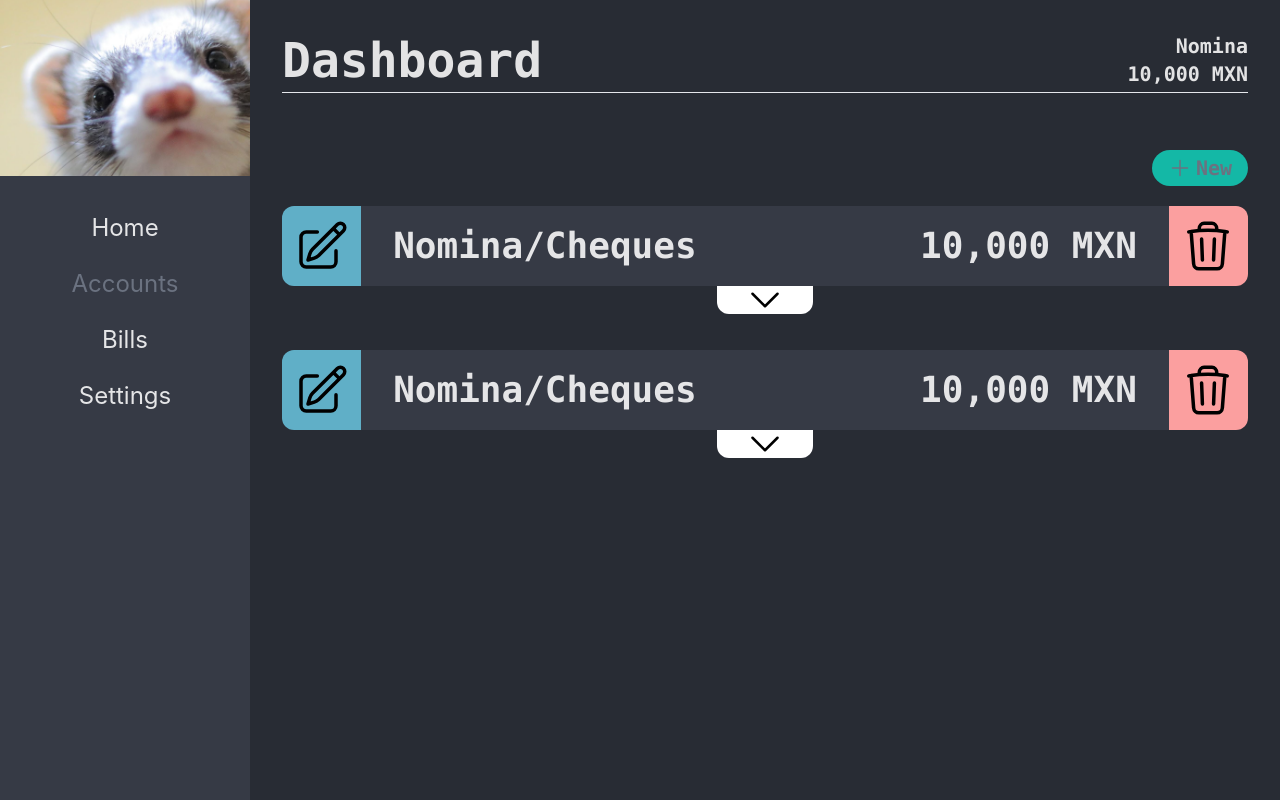
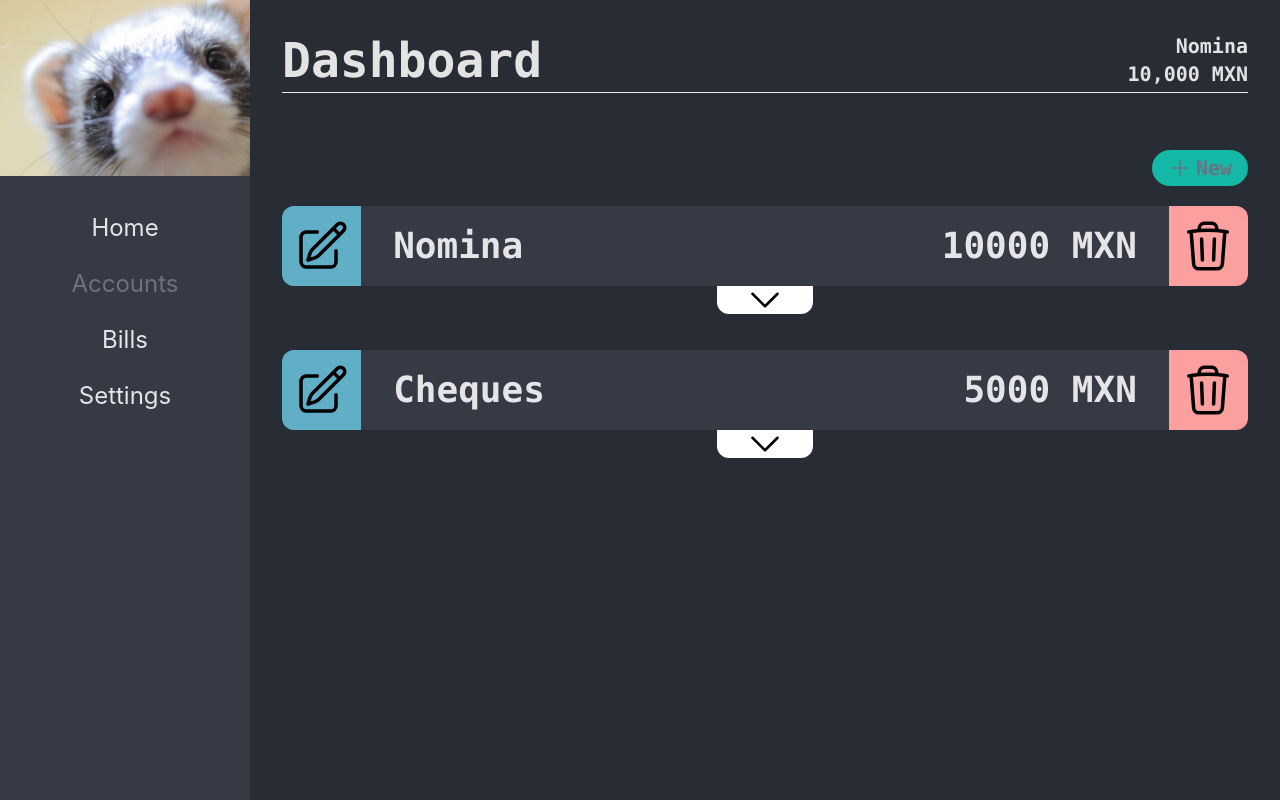
Before and after one commit to arieldelg/tracking-wallet, a React (Vite) app: page /accounts in a window 1280 px wide. Built offline with nearby package versions, Linux system fonts and the light colour scheme.

Commit message:
checkpoint Account Page

```diff
--- a/src/components/index.ts
+++ b/src/components/index.ts
@@ -8,6 +8,7 @@ import BillPreviewCard from "./walletApp/BillPreviewCard";
 import MyBillComponent from "./walletApp/MyBillComponent";
 import MyNewButton from "./walletApp/MyNewButton";
 import MyContainerCardAccounts from "./walletApp/MyContainerCardAccounts";
+
 export {
   HeaderApp,
   ButtonsTypeCurrency,
--- a/src/components/walletApp/MyBillComponent.tsx
+++ b/src/components/walletApp/MyBillComponent.tsx
@@ -24,7 +24,7 @@ const MyBillComponent = ({
   };
   return (
     <div
-      className={`bg-customBGDark1 rounded-2xl ring-2 px-8 py-5 ultraWide:p-8 w-full h-full max-h-[790px] max-w-[600px] ultraWide:max-w-[730px] text-lg ultraWide:text-xl relative flex flex-col justify-between animate-fadeInBillModal ${
+      className={`bg-customBGDark1 rounded-2xl ring-2 px-8 py-5 ultraWide:p-8 w-full h-full max-h-[750px] max-w-[600px] ultraWide:max-w-[730px] text-lg ultraWide:text-xl relative flex flex-col justify-between animate-fadeInBillModal ${
         activeNote?.typeCurrency === "income"
           ? "ring-customGreen"
           : "ring-customRed"
--- a/src/components/walletApp/MyContainerCardAccounts.tsx
+++ b/src/components/walletApp/MyContainerCardAccounts.tsx
@@ -3,12 +3,15 @@ import {
   PencilSquareIcon,
   TrashIcon,
 } from "@heroicons/react/24/outline";
-import { useAppDispatch, useAppSelector } from "../../store/hooks";
-import { OpenAccountTabSelector, setOpenTab } from "../../store/ui/uiSlice";
+import { PropsCardAccounts } from "../../interface/walletApp";
 
-const MyContainerCardAccounts = () => {
-  const openTab = useAppSelector(OpenAccountTabSelector);
-  const dispatch = useAppDispatch();
+const MyContainerCardAccounts = ({
+  openTab,
+  idAccount,
+  setIdAccount,
+  openTabAccounts,
+  ...props
+}: PropsCardAccounts) => {
   return (
     <div className="w-full h-auto flex flex-col items-center">
       <div className="flex w-full h-20 z-10">
@@ -16,53 +19,55 @@ const MyContainerCardAccounts = () => {
           <PencilSquareIcon className="w-14 text-black" />
         </div>
         <div className="flex text-4xl justify-between items-center w-full px-8 bg-customBGDark1 h-full">
-          <p>Nomina/Cheques</p>
-          <p>10,000 MXN</p>
+          <p>{props.title}</p>
+          <p>
+            {props.quantity} <span>{props.typeCurrency}</span>
+          </p>
         </div>
         <div className="bg-customRed rounded-r-xl flex items-center justify-center h-full w-24">
           <TrashIcon className="w-14 text-black" />
         </div>
       </div>
-      <div className="w-[calc(100%-181.5px)] h-16 relative -top-12 -z-0">
+      <div className="w-[calc(100%-185px)] h-16 relative -top-12 -z-0">
         <div
           className={`h-12 w-full bg-customBGDark1 text-sm rounded-b-xl flex items-center px-4 border-2
               ${
-              openTab === "open"
+                openTab === "open" && idAccount === props.id
                   ? "animate-translateDescDown"
-                : openTab === "close"
+                  : openTab === "close" && idAccount === props.id
                   ? "animate-translateDescUp"
                   : ""
               }
             `}
         >
-          <p>
-            Esta cuenta lleva el registro de la casa de kino y de mi trabajo
-          </p>
+          <p>{props.description}</p>
         </div>
         <div
-          className={`w-full flex items-center justify-center ${
-            openTab === "open"
+          className={`w-full flex items-center justify-center  ${
+            openTab === "open" && idAccount === props.id
               ? "animate-translateDescDownButton"
-              : openTab === "close"
+              : openTab === "close" && idAccount === props.id
               ? "animate-translateDescUpButton"
               : ""
           }`}
         >
           <div
-            className="w-24 h-7 bg-white flex items-center justify-center rounded-b-xl cursor-pointer"
-            onClick={() =>
-              openTab === "init"
-                ? dispatch(setOpenTab("open"))
+            className={`w-24 h-7 bg-white flex items-center justify-center rounded-b-xl cursor-pointer `}
+            onClick={() => {
+              if (props.id !== idAccount && openTab === "open") return;
+              if (setIdAccount) setIdAccount(props.id);
+              return openTab === "init"
+                ? openTabAccounts!("open")
                 : openTab === "close"
-                ? dispatch(setOpenTab("open"))
-                : dispatch(setOpenTab("close"))
-            }
+                ? openTabAccounts!("open")
+                : openTabAccounts!("close");
+            }}
           >
             <ChevronDownIcon
               className={`w-10 text-black ${
-                openTab === "open"
+                openTab === "open" && idAccount === props.id
                   ? "animate-rotate0_180"
-                  : openTab === "close"
+                  : openTab === "close" && idAccount === props.id
                   ? "animate-rotate180_0"
                   : ""
               }`}
--- /dev/null
+++ b/src/data/mockAccounts.json
@@ -0,0 +1,16 @@
+[
+  {
+    "id": "1",
+    "title": "Nomina",
+    "quantity": 10000,
+    "typeCurrency": "MXN",
+    "description": "Esta cuenta lleva el registro de la casa de kino y de mi trabajo"
+  },
+  {
+    "id": "2",
+    "title": "Cheques",
+    "quantity": 5000,
+    "typeCurrency": "MXN",
+    "description": "Esta cuenta son para mis gastos personales"
+  }
+]
--- a/src/hooks/useWalletStore.ts
+++ b/src/hooks/useWalletStore.ts
@@ -1,6 +1,6 @@
 import { NoteProps } from "../interface/walletApp";
 import { useAppDispatch, useAppSelector } from "../store/hooks";
-import { setOpen } from "../store/ui/uiSlice";
+import { setOpen, setOpenTab, ValuesAccountTab } from "../store/ui/uiSlice";
 import {
   startDeleteNote,
   startFilteringState,
@@ -38,7 +38,9 @@ const useWalletStore = () => {
   const resetFilter = () => {
     dispatch(startFilteringState("reset"));
   };
-
+  const openTabAccounts = (value: ValuesAccountTab) => {
+    dispatch(setOpenTab(value));
+  };
   return {
     // Method
     setOpenModal,
@@ -47,6 +49,7 @@ const useWalletStore = () => {
     setActiveNote,
     setFilter,
     resetFilter,
+    openTabAccounts,
     //state store
     filter,
     notes,
--- a/src/pages/AccountsPage.tsx
+++ b/src/pages/AccountsPage.tsx
@@ -1,19 +1,33 @@
 import { useState } from "react";
-
+import MockAccounts from "../data/mockAccounts.json";
 import { MyContainerCardAccounts, MyNewButton } from "../components";
 import Modal from "../modals/Modal";
+import { useAppSelector } from "../store/hooks";
+import { OpenAccountTabSelector } from "../store/ui/uiSlice";
+import { useWalletStore } from "../hooks";
 
 //TODO agregar un dispatch de que resete el estado de abrir y cerrar el tab en Accounts, que se active cuando cambies de ruta
 
 const AccountsPage = () => {
   const [openModal, setOpenModal] = useState<boolean>(false);
+  const openTab = useAppSelector(OpenAccountTabSelector);
+  const { openTabAccounts } = useWalletStore();
+  const [idAccount, setIdAccount] = useState<string>("");
 
   return (
     <div className="flex flex-col items-end gap-5">
       <MyNewButton openModal={() => setOpenModal(true)} />
       <div className="w-full h-96 flex flex-col justify-start">
-        <MyContainerCardAccounts />
-        <MyContainerCardAccounts />
+        {MockAccounts.map((props) => (
+          <MyContainerCardAccounts
+            {...props}
+            key={props.id}
+            openTab={openTab}
+            openTabAccounts={openTabAccounts}
+            setIdAccount={setIdAccount}
+            idAccount={idAccount}
+          />
+        ))}
       </div>
       {openModal && (
         <Modal>
--- a/src/pages/views/ViewCard.tsx
+++ b/src/pages/views/ViewCard.tsx
@@ -7,8 +7,9 @@ const ViewCard = () => {
   const [img, setImg] = useState<string | undefined>(undefined);
   const activeNote = useAppSelector(ActiveNoteSelector);
   return (
+    <div>
       <div
-      className="relative transition-all h-5/6 place-content-center"
+        className="relative transition-all h-5/6 max-h-[748px] place-content-center"
         onClick={(e) => e.stopPropagation()}
       >
         <MyBillComponent
@@ -23,6 +24,7 @@ const ViewCard = () => {
           </div>
         )}
       </div>
+    </div>
   );
 };
 
--- a/src/store/ui/uiSlice.ts
+++ b/src/store/ui/uiSlice.ts
@@ -1,7 +1,7 @@
 import { createSelector, createSlice, PayloadAction } from "@reduxjs/toolkit";
 import { RootState } from "../store";
 
-type ValuesAccountTab = "init" | "open" | "close";
+export type ValuesAccountTab = "init" | "open" | "close";
 
 interface InitialState {
   open: boolean;
```
Also changed, not shown: src/interface/walletApp.ts (+15 -0 lines). Lines whose indentation alone changed are shown as unchanged.
